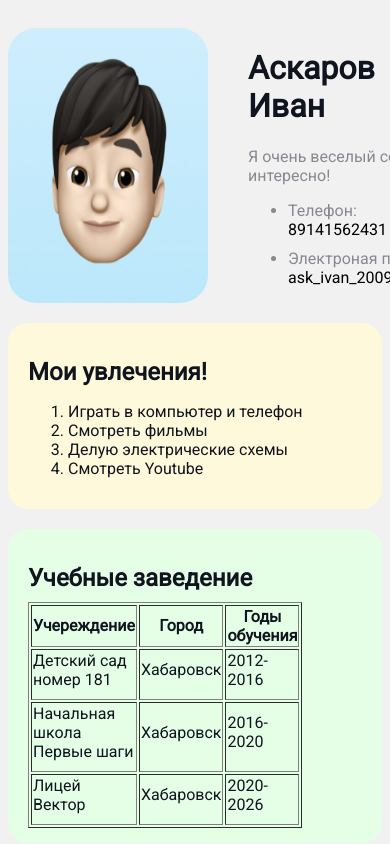
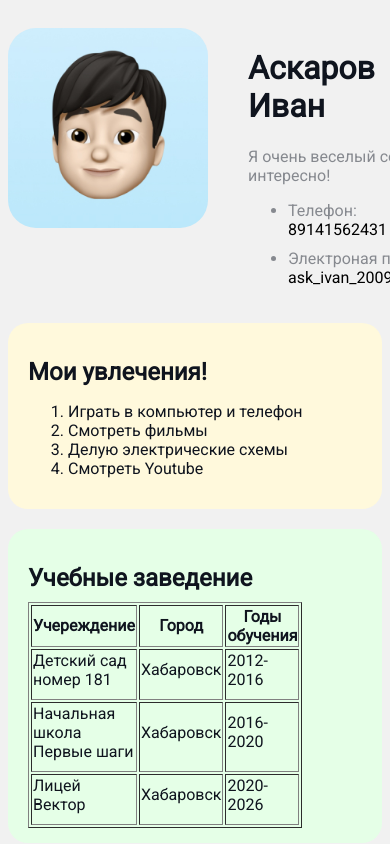
Before and after one commit to Ask-ivan/Mysite, a plain HTML site: page index.html in a window 390 px wide. Shown: the top 844 px of the page. Drawn offline with Linux system fonts and the light colour scheme.

Commit message:
Update style.css

```diff
--- a/style.css
+++ b/style.css
@@ -79,3 +79,11 @@ table{
 table td{
   padding-bottom:10px;
 }
+
+@media screen and (max-width: 400px) {
+.avatar {
+witdth: 100%;
+height: 100%;
+}
+}
+}
```
